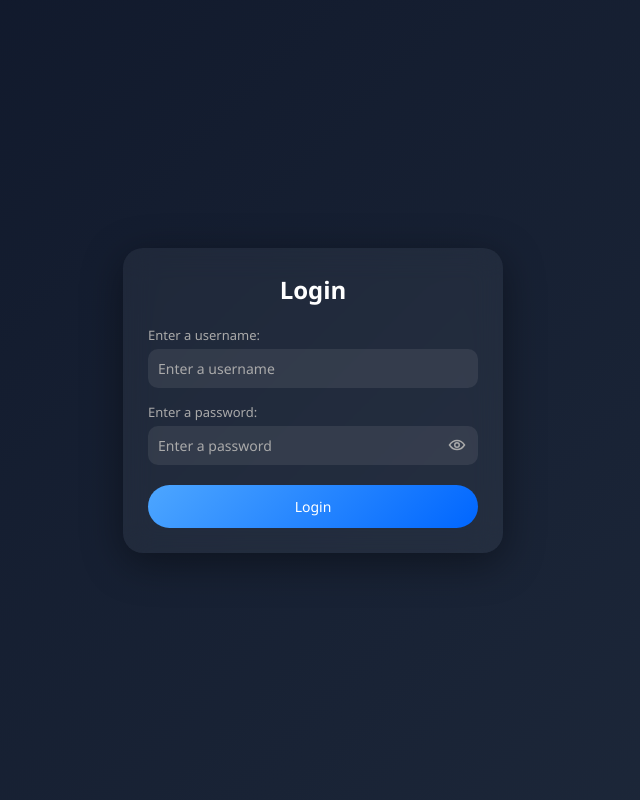
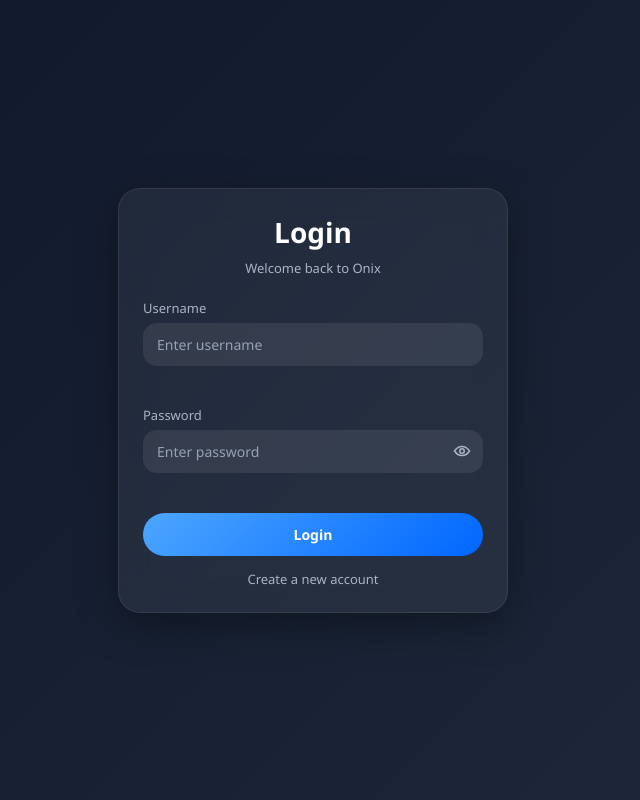
Before and after one commit to shivrajsinghania/Onix-AI-agent, a Flask app: page /login-page in a window 1280 px wide. Shown: the whole page, without its empty margins (327-967 px from the left). Run offline with Flask 3, Linux system fonts and the light colour scheme.

Commit message:
Update login_onix.html

```diff
--- a/templates/login_onix.html
+++ b/templates/login_onix.html
@@ -1,6 +1,9 @@
 <!DOCTYPE html>
 <html>
   <head>
+    <meta charset="UTF-8" />
+    <meta name="viewport" content="width=device-width, initial-scale=1.0" />
+    <title>Login - Onix</title>
     <style>
       * {
         margin: 0;
@@ -10,63 +13,74 @@
       }
 
       body {
-        background: linear-gradient(135deg, #0f172a, #1e293b);
-        color: #fff;
+        min-height: 100vh;
         display: flex;
         justify-content: center;
         align-items: center;
-        min-height: 100vh;
+        background: linear-gradient(135deg, #0f172a, #1e293b);
+        color: #fff;
+        padding: 20px;
       }
-      main {
+
+      .card {
         width: 100%;
-        display: flex;
-        justify-content: center;
+        max-width: 390px;
+        background: rgba(255, 255, 255, 0.06);
+        backdrop-filter: blur(16px);
+        border: 1px solid rgba(255, 255, 255, 0.08);
+        border-radius: 22px;
+        padding: 24px;
+        box-shadow: 0 12px 40px rgba(0, 0, 0, 0.35);
       }
-      section {
-        width: 100%;
-        max-width: 380px;
-        background: rgba(255,255,255,0.05);
-        backdrop-filter: blur(15px);
-        border-radius: 20px;
-        padding: 25px;
-        box-shadow: 0 10px 40px rgba(0,0,0,0.4);
-        border: none;
+
+      h2 {
+        text-align: center;
+        margin-bottom: 8px;
+        font-size: 28px;
+        font-weight: 700;
       }
-      .loginhead {
+
+      .subtitle {
         text-align: center;
-        margin-bottom: 20px;
+        color: #aab4c5;
+        font-size: 13px;
+        margin-bottom: 22px;
+      }
+
+      .field {
+        margin-bottom: 16px;
+      }
+
+      label {
+        display: block;
+        margin-bottom: 6px;
+        font-size: 13px;
+        color: #aab4c5;
       }
 
       .input-wrap {
-        margin-bottom: 15px;
-      }
-
-      label {
-        font-size: 13px;
-        color: #aaa;
-        display: block;
-        margin-bottom: 5px;
-      }
-
-      .field {
         position: relative;
       }
 
       input {
         width: 100%;
-        padding: 10px;
-        padding-right: 42px;
-        border-radius: 10px;
+        padding: 12px 42px 12px 14px;
         border: none;
         outline: none;
-        background: rgba(255,255,255,0.08);
+        border-radius: 14px;
+        background: rgba(255, 255, 255, 0.08);
         color: #fff;
         font-size: 14px;
-        display: block;
+        transition: 0.2s ease;
+      }
+
+      input:focus {
+        background: rgba(255, 255, 255, 0.11);
+        box-shadow: 0 0 0 2px rgba(77, 166, 255, 0.25);
       }
 
       input::placeholder {
-        color: #aaa;
+        color: #96a2b6;
       }
 
       .eye-btn {
@@ -76,105 +90,189 @@
         transform: translateY(-50%);
         width: 18px;
         height: 18px;
+        color: #aab4c5;
         cursor: pointer;
-        color: #aaa;
-        display: block;
       }
 
       .eye-btn:hover {
         color: #fff;
       }
 
-      button {
-        width: 100%;
-        padding: 12px;
-        border-radius: 25px;
-        border: none;
-        background: linear-gradient(135deg, #4da6ff, #0066ff);
-        color: white;
-        font-size: 14px;
-        cursor: pointer;
-        transition: 0.3s;
-        margin-top: 5px;
+      .error-text {
+        min-height: 18px;
+        margin-top: 6px;
+        font-size: 12px;
+        color: #ff9aa6;
       }
 
-      button:hover {
-        transform: scale(1.03);
-        box-shadow: 0 5px 15px rgba(0,102,255,0.5);
+      .button {
+        width: 100%;
+        margin-top: 6px;
+        padding: 12px 14px;
+        border: none;
+        border-radius: 999px;
+        background: linear-gradient(135deg, #4da6ff, #0066ff);
+        color: #fff;
+        font-size: 14px;
+        font-weight: 600;
+        cursor: pointer;
+        transition: 0.2s ease;
+        display: flex;
+        align-items: center;
+        justify-content: center;
+        gap: 10px;
       }
 
-      .success {
-        background-color: #d4edda;
-        color: #155724;
-        border: 1px solid #c3e6cb;
-        padding: 12px;
-        border-radius: 4px;
-        margin-bottom: 15px;
+      .button:hover {
+        transform: translateY(-1px);
+        box-shadow: 0 8px 20px rgba(0, 102, 255, 0.3);
       }
 
-      .error {
-        background-color: #f8d7da;
-        color: #721c24;
-        border: 1px solid #f5c6cb;
-        padding: 12px;
-        border-radius: 4px;
-        margin-bottom: 15px;
+      .button:disabled {
+        opacity: 0.7;
+        cursor: not-allowed;
+        transform: none;
+        box-shadow: none;
       }
 
-      .success, .error {
-        animation: fade 0.3s ease-in;
+      .spinner {
+        width: 16px;
+        height: 16px;
+        border: 2px solid rgba(255, 255, 255, 0.35);
+        border-top-color: #fff;
+        border-radius: 50%;
+        animation: spin 0.8s linear infinite;
+        display: none;
       }
 
-      @keyframes fade {
-        from { opacity: 0; transform: translateY(-5px); }
-        to { opacity: 1; transform: translateY(0); }
+      .loading .spinner {
+        display: inline-block;
+      }
+
+      .footer-link {
+        display: block;
+        text-align: center;
+        margin-top: 14px;
+        color: #aab4c5;
+        text-decoration: none;
+        font-size: 13px;
+      }
+
+      .footer-link:hover {
+        color: #fff;
+      }
+
+      .general-error {
+        display: none;
+        margin-bottom: 12px;
+        padding: 10px 12px;
+        border-radius: 12px;
+        background: rgba(255, 90, 90, 0.12);
+        border: 1px solid rgba(255, 90, 90, 0.2);
+        color: #ffb4bd;
+        font-size: 13px;
+      }
+
+      .general-error.show {
+        display: block;
+      }
+
+      .overlay {
+        position: fixed;
+        inset: 0;
+        background: rgba(2, 6, 23, 0.55);
+        display: none;
+        align-items: center;
+        justify-content: center;
+        z-index: 999;
+      }
+
+      .overlay.show {
+        display: flex;
+      }
+
+      .overlay-box {
+        background: rgba(15, 23, 42, 0.92);
+        border: 1px solid rgba(255, 255, 255, 0.08);
+        border-radius: 18px;
+        padding: 18px 20px;
+        display: flex;
+        align-items: center;
+        gap: 12px;
+        color: #fff;
+        box-shadow: 0 10px 35px rgba(0, 0, 0, 0.35);
+      }
+
+      @keyframes spin {
+        to { transform: rotate(360deg); }
       }
     </style>
-    <meta name="viewport" content="width=device-width, initial-scale=1.0">
-    <title>Login-page</title>
   </head>
   <body>
-    <main>
-      <section>
-        <div class="loginhead">
-          <h2>Login</h2>
+    <div class="overlay" id="overlay">
+      <div class="overlay-box">
+        <div class="spinner" style="display:inline-block;"></div>
+        <div>Logging in...</div>
+      </div>
     </div>
 
-        {% with messages = get_flashed_messages(with_categories=True) %}
-          {% if messages %}
-            {% for category, msg in messages %}
-              <p class="{{ category }}">{{ msg }}</p>
-            {% endfor %}
-          {% endif %}
-        {% endwith %}
+    <div class="card">
+      <h2>Login</h2>
+      <div class="subtitle">Welcome back to Onix</div>
 
-        <div>
-          <form action="/login" method="post">
+      <div class="general-error" id="generalError"></div>
+
+      <form id="loginForm" action="/login" method="post" novalidate>
+        <div class="field">
+          <label for="username">Username</label>
           <div class="input-wrap">
-              <label>Enter a username: </label>
-              <input type="text" name="username" placeholder="Enter a username" required>
+            <input
+              type="text"
+              id="username"
+              name="username"
+              placeholder="Enter username"
+              autocomplete="username"
+            />
+          </div>
+          <div class="error-text" id="usernameError"></div>
         </div>
 
+        <div class="field">
+          <label for="password">Password</label>
           <div class="input-wrap">
-              <label>Enter a password: </label>
-              <div class="field">
-                <input type="password" id="login_password" name="password" minlength="6" placeholder="Enter a password" required>
-                <svg class="eye-btn" onclick="togglePassword('login_password', this)" viewBox="0 0 24 24" fill="none">
+            <input
+              type="password"
+              id="password"
+              name="password"
+              placeholder="Enter password"
+              autocomplete="current-password"
+            />
+            <svg class="eye-btn" onclick="togglePassword('password', this)" viewBox="0 0 24 24" fill="none">
               <path d="M2 12s4-6 10-6 10 6 10 6-4 6-10 6-10-6-10-6z" stroke="currentColor" stroke-width="2"/>
               <circle cx="12" cy="12" r="3" stroke="currentColor" stroke-width="2"/>
             </svg>
           </div>
+          <div class="error-text" id="passwordError"></div>
         </div>
 
-            <button type="submit">Login</button>
+        <button class="button" id="loginBtn" type="submit">
+          <span class="spinner"></span>
+          <span id="loginBtnText">Login</span>
+        </button>
       </form>
+
+      <a class="footer-link" href="/signup">Create a new account</a>
     </div>
-      </section>
-    </main>
 
     <script>
+      const form = document.getElementById("loginForm");
+      const overlay = document.getElementById("overlay");
+      const loginBtn = document.getElementById("loginBtn");
+      const loginBtnText = document.getElementById("loginBtnText");
+      const generalError = document.getElementById("generalError");
+
       function togglePassword(id, el) {
-        let input = document.getElementById(id);
+        const input = document.getElementById(id);
 
         if (input.type === "password") {
           input.type = "text";
@@ -187,6 +285,88 @@
             <circle cx="12" cy="12" r="3" stroke="currentColor" stroke-width="2"/>`;
         }
       }
+
+      function clearErrors() {
+        document.getElementById("usernameError").textContent = "";
+        document.getElementById("passwordError").textContent = "";
+        generalError.textContent = "";
+        generalError.classList.remove("show");
+      }
+
+      function setLoading(state) {
+        overlay.classList.toggle("show", state);
+        loginBtn.disabled = state;
+        loginBtn.classList.toggle("loading", state);
+        loginBtnText.textContent = state ? "Logging in..." : "Login";
+      }
+
+      function showFieldError(field, message) {
+        const el = document.getElementById(field + "Error");
+        if (el) el.textContent = message || "";
+      }
+
+      form.addEventListener("submit", async (e) => {
+        e.preventDefault();
+        clearErrors();
+
+        const username = document.getElementById("username").value.trim();
+        const password = document.getElementById("password").value;
+
+        let hasError = false;
+
+        if (!username) {
+          showFieldError("username", "Enter your username.");
+          hasError = true;
+        }
+
+        if (!password) {
+          showFieldError("password", "Enter your password.");
+          hasError = true;
+        }
+
+        if (hasError) return;
+
+        setLoading(true);
+
+        try {
+          const formData = new FormData(form);
+
+          const response = await fetch(form.action, {
+            method: "POST",
+            body: formData,
+            headers: {
+              "X-Requested-With": "fetch"
+            }
+          });
+
+          const data = await response.json();
+
+          if (data.ok) {
+            window.location.href = data.redirect;
+            return;
+          }
+
+          if (data.errors) {
+            if (data.errors.username) showFieldError("username", data.errors.username);
+
+            if (data.errors.password) {
+              showFieldError("password", data.errors.password);
+              document.getElementById("password").value = "";
+              document.getElementById("password").focus();
+            }
+
+            if (data.errors.general) {
+              generalError.textContent = data.errors.general;
+              generalError.classList.add("show");
+            }
+          }
+        } catch (err) {
+          generalError.textContent = "Something went wrong. Please try again.";
+          generalError.classList.add("show");
+        } finally {
+          setLoading(false);
+        }
+      });
     </script>
   </body>
 </html>
```
Lines whose indentation alone changed are shown as unchanged.
